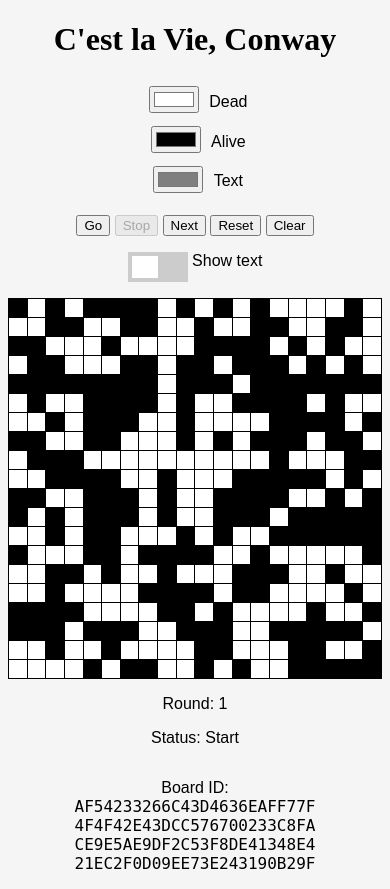
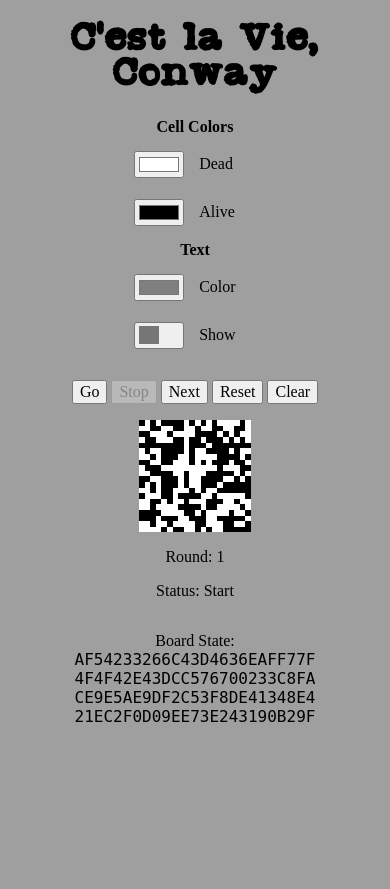
Before and after one commit to blakegearin/cestlavieconway, a PHP site: page / in a window 390 px wide. After the commit the page ends 722 px from the top, so only its background shows below. Run offline with PHP 8.4, Linux system fonts and the light colour scheme.

Commit message:
Added new fonts, made board responsive

```diff
--- a/index.php
+++ b/index.php
@@ -1,7 +1,9 @@
 <!DOCTYPE html>
 <html>
   <head>
+    <title>C'est la Vie, Conway</title>
     <link rel="stylesheet" href="styles/style.php">
+    <link rel="stylesheet" href="styles/fonts.css" type="text/css" charset="utf-8" />
   </head>
   <body>
     <main>
--- a/php/generate_board.php
+++ b/php/generate_board.php
@@ -21,11 +21,11 @@ if(isset($_SESSION["round"])) {
     $columns = "";
 
     for ($c = 0; $c < $grid_size; $c++) {
-      $value = mt_rand(0,1);
+      $value = (string) mt_rand(0,1);
       $row[$c] = $value;
 
       $class = $value == 0 ? "dead" : "alive";
-      $columns = $columns . "<td id='r{$r}c{$c}' class='{$class}'>{$value}</td>";
+      $columns = $columns . "<td class='{$class}'><div id='r{$r}c{$c}' class='content'>{$value}</div></td>";
     }
     array_push($new_board, $row);
     $html_board .= "<tr>{$columns}</tr>";
@@ -55,20 +55,55 @@ if(isset($_SESSION["round"])) {
   echo "
   <h1>C'est la Vie, Conway</h1>
 
-  <p>
-    <div>
-      <input type='color' id='dead-color' name='dead' value='{$dead_color}'>
-      <label for='dead'>Dead</label>
-    </div>
-    <div>
-      <input type='color' id='alive-color' name='alive' value='{$alive_color}'>
-      <label for='alive'>Alive</label>
-    </div>
-    <div>
-      <input type='color' id='text-color' name='text' value='{$text_color}'>
-      <label for='alive'>Text</label>
-    </div>
-  </p>
+  <table id='toggles'>
+    <tbody>
+      <tr>
+        <td colspan='2'>
+          Cell Colors
+        </td>
+      </tr>
+      <tr>
+        <td>
+          <input type='color' id='dead-color' name='dead' value='{$dead_color}'>
+        </td>
+        <td>
+          <label for='dead'>Dead</label>
+        </td>
+      </tr>
+      <tr>
+        <td>
+          <input type='color' id='alive-color' name='alive' value='{$alive_color}'>
+        </td>
+        <td>
+          <label for='alive'>Alive</label>
+        </td>
+      </tr>
+      <tr>
+        <td colspan='2'>
+          Text
+        </td>
+      </tr>
+      <tr>
+        <td>
+          <input type='color' id='text-color' name='text' value='{$text_color}'>
+        </td>
+        <td>
+          <label for='alive'>Color</label>
+        </td>
+      </tr>
+      <tr>
+        <td>
+          <label class='switch'>
+            <input id='show-text' type='checkbox'>
+            <span class='slider'></span>
+          </label>
+        </td>
+        <td>
+          Show
+        </td>
+      </tr>
+    </tbody>
+  </table>
   <p>
     <button id='go'>Go</button>
     <button id='stop' disabled>Stop</button>
@@ -76,15 +111,8 @@ if(isset($_SESSION["round"])) {
     <button id='reset'>Reset</button>
     <button id='clear'>Clear</button>
   </p>
-  <p id =>
-    <label class='switch'>
-      <input id='show-text' type='checkbox'>
-      <span class='slider'></span>
-    </label>
-    <span>Show text</span>
-  </p>
   <div class='flex-container'>
-    <table id='myTable' class='center'>
+    <table id='game-table' class='center'>
     <tbody>
       {$html_board}
     </tbody>
@@ -98,7 +126,7 @@ if(isset($_SESSION["round"])) {
       </p>
     </div>
     <p>
-      Board ID:
+      Board State:
       <br>
       <code id='hex'>
         {$hex_string}
--- a/php/update_board.php
+++ b/php/update_board.php
@@ -8,11 +8,6 @@ GLOBAL $board;
 $board = $_POST["board"];
 GLOBAL $new_board;
 $new_board = array();
-
-GLOBAL $dead;
-$dead = "0";
-GLOBAL $alive;
-$alive = "1";
 
 GLOBAL $grid_size;
 $grid_size = count($board);
--- a/scripts/index.js
+++ b/scripts/index.js
@@ -13,21 +13,22 @@ function updateCell(element, updateHex) {
 
   if (type === "alive") {
     $(element).css("background-color", $("#alive-color")[0].value);
-    $(element).text(1);
+    $(element).find(".content").text(1);
   } else {
     $(element).css("background-color", $("#dead-color")[0].value);
-    $(element).text(0);
+    $(element).find(".content").text(0);
   }
 
   if (updateHex) {
     let hex = getBoardInHex();
+    console.debug(hex)
     setBoardId(hex);
   }
 }
 
 function readBoard() {
   let board = [];
-  let rows = $("#myTable tr");
+  let rows = $("#game-table tr");
 
   for (let r = 0; r < rows.length; r++) {
     let row = [];
@@ -35,12 +36,13 @@ function readBoard() {
 
     for (let c = 0; c < columns.length; c++) {
       let column = columns[c];
-      let value = parseInt($(column)[0].innerHTML);
+      let value = parseInt($(column).find(".content")[0].innerHTML)
       row.push(value);
     }
     board.push(row);
   }
 
+  console.log(board)
   return board;
 }
 
@@ -49,6 +51,7 @@ function setBoardId(hex) {
   let hexElement = $("#hex");
 
   hexElement.text("");
+  console.dir(hexString);
   hexElement.append(hexString);
 }
 
@@ -72,7 +75,7 @@ function setBoard(round, status, board, hex) {
 
   setBoardId(hex);
 
-  let rows = $("#myTable tr");
+  let rows = $("#game-table tr");
 
   for (let r = 0; r < rows.length; r++) {
     let columns = $(rows[r]).find("td");
@@ -99,7 +102,7 @@ function checkStop() {
 
 function go() {
   let stop = checkStop();
-  // console.log(stop);
+
   if (stop) {
     $("#go").prop("disabled", false);
     $("#stop").prop("disabled", true);
@@ -114,12 +117,13 @@ function go() {
         },
         success: function(data) {
           let response = JSON.parse(data);
+          // console.log(stop);
           let round = response[0];
           let status = response[1];
           let board = response[2];
           let hex = response[3];
           setBoard(round, status, board, hex);
-          go();
+          setTimeout(go, 500);
         }
       }
     );
@@ -250,12 +254,12 @@ function hexToRgb(hex, transparency) {
 
 $("#text-color").change(function() {
   let transparency = $("#show-text").prop("checked") ? 1 : 0;
-  $(`td`).css("color", hexToRgb(this.value, transparency));
+  $("td .content").css("color", hexToRgb(this.value, transparency));
   setPreferences();
 });
 
 $("#show-text").click(function() {
-  let currentColor = $("td").css("color");
+  let currentColor = $("td .content").css("color");
   let newColor = "";
 
   let checked = $("#show-text").prop("checked");
@@ -265,14 +269,14 @@ $("#show-text").click(function() {
     newColor = currentColor.substring(0, currentColor.length - 1) + `, 0)`;
   }
 
-  $("td").css("color", newColor)
+  $("td .content").css("color", newColor)
 });
 
 
 // Credit: https://stackoverflow.com/a/2014138/5988852
 $(function() {
   var isMouseDown = false, isHighlighted;
-  $("#myTable td").mousedown(function() {
+  $("#game-table td").mousedown(function() {
     isMouseDown = true;
     updateCell(this, true);
     return false; // Prevent text selection
--- /dev/null
+++ b/styles/fonts.css
@@ -0,0 +1,8 @@
+/** Generated by FG **/
+@font-face {
+	font-family: 'Conv_RadioNewsman';
+	src: url('fonts/RadioNewsman.eot');
+	src: local('☺'), url('fonts/RadioNewsman.woff') format('woff'), url('fonts/RadioNewsman.ttf') format('truetype'), url('fonts/RadioNewsman.svg') format('svg');
+	font-weight: normal;
+	font-style: normal;
+}
--- a/styles/style.php
+++ b/styles/style.php
@@ -23,20 +23,36 @@
 ?>
 
 body {
-  background: #f5f5f5;
+  background: #9F9F9F;
 }
 
-table, th, td {
-  border: 1px solid black;
+h1
+{
+  font-family: 'Conv_RadioNewsman',serif;
 }
 
-table {
-  border-collapse: collapse;
+button,
+label,
+p,
+span,
+td
+{
+  font: 1rem Raleway, serif;
 }
 
-td {
-  width: 18px;
-  height: 15px;
+input {
+  margin: .4rem;
+}
+
+main
+{
+  text-align: center;
+}
+
+.center
+{
+  margin-left: auto;
+  margin-right: auto;
 }
 
 .alive
@@ -49,85 +65,139 @@ td {
   background-color: <?=$dead_color?>;
 }
 
-td {
-  text-align: center;
-  padding: 0;
-  margin: 0;
-  background-color: rgba(0,0,0,0);
-  color: <?=$text_color?>;
+#table-border
+{
+  position: absolute;
+  display: flex;
+  width: 50%;
+  left: 25%;
 }
 
-p,
-label
+#game-table
 {
-  font: 1rem 'Fira Sans', sans-serif;
+  width: 30%;
+  text-align: center;
+  border-collapse: collapse;
 }
 
-input {
+#game-table td
+{
+  width: 5%;
+  position: relative;
+}
+
+#game-table td::after
+{
+  content: '';
+  display: block;
+  margin-top: 100%;
+}
+
+#game-table td .content
+{
+  position: absolute;
+  top: 0;
+  bottom: 0;
+  left: 0;
+  right: 0;
+  text-align: center;
+  color: <?=$text_color?>;
+  font-size: 1vw;
+}
+
+#toggles
+{
+  width: 50%;
+  margin-left: auto;
+  margin-right: auto;
+  margin-bottom: 20px;
+  table-layout: fixed;
+}
+
+#toggles td
+{
+  padding: .2em;
+}
+
+#toggles tr td[colspan="2"]
+{
+  font-weight: bold;
+}
+
+#toggles tr td:nth-child(odd):not([colspan="2"])
+{
+  text-align: right;
+}
+
+#toggles tr td:nth-child(even):not([colspan="2"])
+{
+  text-align: left;
+}
+
+
+.switch
+{
+  position: relative;
+  display: inline-block;
+  width: 50px;
+  height: 27px;
   margin: .4rem;
 }
 
-main
+.switch input
 {
-  text-align: center;
-}
-
-.center {
-  margin-left: auto;
-  margin-right: auto;
-}
-
-
-
-
-
-.switch {
-  position: relative;
-  display: inline-block;
-  width: 60px;
-  height: 30px;
-}
-
-.switch input {
   opacity: 0;
   width: 0;
   height: 0;
 }
 
-.slider {
+.slider
+{
   position: absolute;
   cursor: pointer;
   top: 0;
   left: 0;
   right: 0;
   bottom: 0;
-  background-color: #ccc;
+  background-color: #EFEFEF;
+  -webkit-transition: .4s;
+  transition: .4s;
+  border-radius: 3px;
+  border: 1px solid #767676;
+}
+
+.slider:before
+{
+  position: absolute;
+  content: "";
+  height: 18px;
+  width: calc(40px/2);
+  left: 4px;
+  bottom: 4px;
+  background-color: #767676;
   -webkit-transition: .4s;
   transition: .4s;
 }
 
-.slider:before {
-  position: absolute;
-  content: "";
-  height: 22px;
-  width: 26px;
-  left: 4px;
-  bottom: 4px;
-  background-color: white;
-  -webkit-transition: .4s;
-  transition: .4s;
+input:checked + .slider
+{
+  background-color: #2196F3;
+  border-color: #FFFFFF;
 }
 
-input:checked + .slider {
-  background-color: #2196F3;
+input:checked + .slider:before
+{
+  background-color: #FFFFFF;
 }
 
-input:focus + .slider {
+input:focus + .slider
+{
   box-shadow: 0 0 1px #2196F3;
 }
 
-input:checked + .slider:before {
-  -webkit-transform: translateX(26px);
-  -ms-transform: translateX(26px);
-  transform: translateX(26px);
+input:checked + .slider:before
+{
+  -webkit-transform: translateX(21px);
+  -ms-transform: translateX(21px);
+  transform: translateX(21px);
 }
```
Also changed, not shown: styles/fonts/RadioNewsman.otf (added), styles/fonts/RadioNewsman.ttf (added), styles/fonts/RadioNewsman.woff (added), 2 other files.
